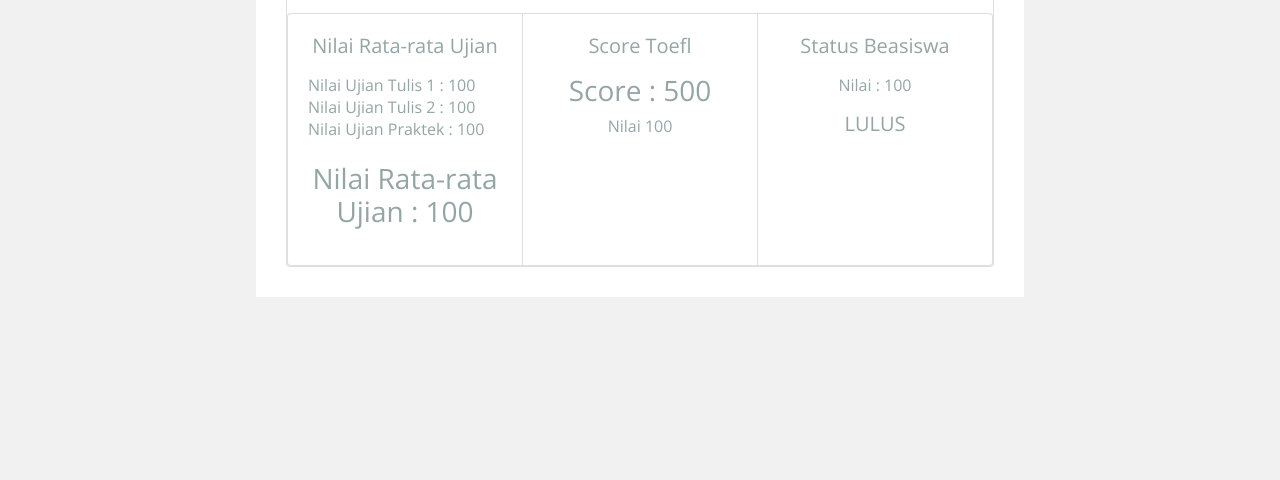
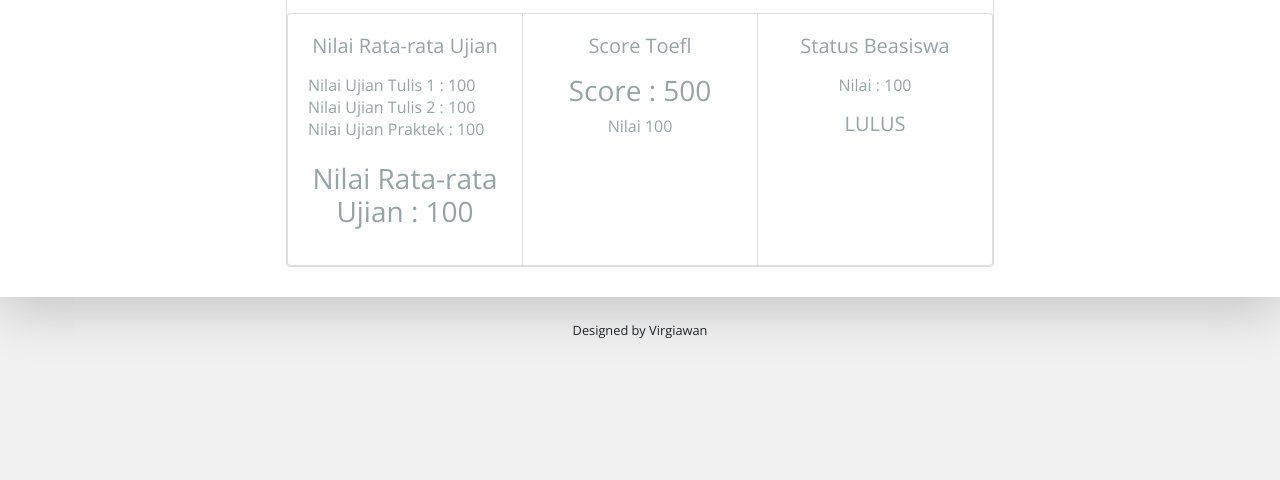
Before and after one commit to virgiawan267/aplikasisaya, a plain HTML site: page index.html in a window 1280 px wide. Shown: the part 320-800 px from the top of the page. Drawn offline with nearby package versions, Linux system fonts and the light colour scheme; files that its build step writes are made by us from their sources; files whose address does not match are found by name.

Commit message:
menambahkah footer

```diff
--- a/index.html
+++ b/index.html
@@ -9,6 +9,9 @@
     <script src='assets/bootstrap/js/bootstrap.js'></script>
 </head>
 <body>
+  <article class="resume-wrapper text-center position-relative">
+    <div class="resume-wrapper-inner mx-auto text-left bg-white shadow-lg">
+
     <div class="container">
 
         <div class="card mt-3">
@@ -171,7 +174,10 @@
 
       </div>
 
-
+    </article>
+    <footer class="footer text-center pt-2 pb-5">
+           <small class="copyright">Designed by Virgiawan</small>
+     </footer>
 
       <script>
 
@@ -524,8 +530,10 @@
 
 }
 
+
 </style>
 
 
 </body>
+
 </html>
```
